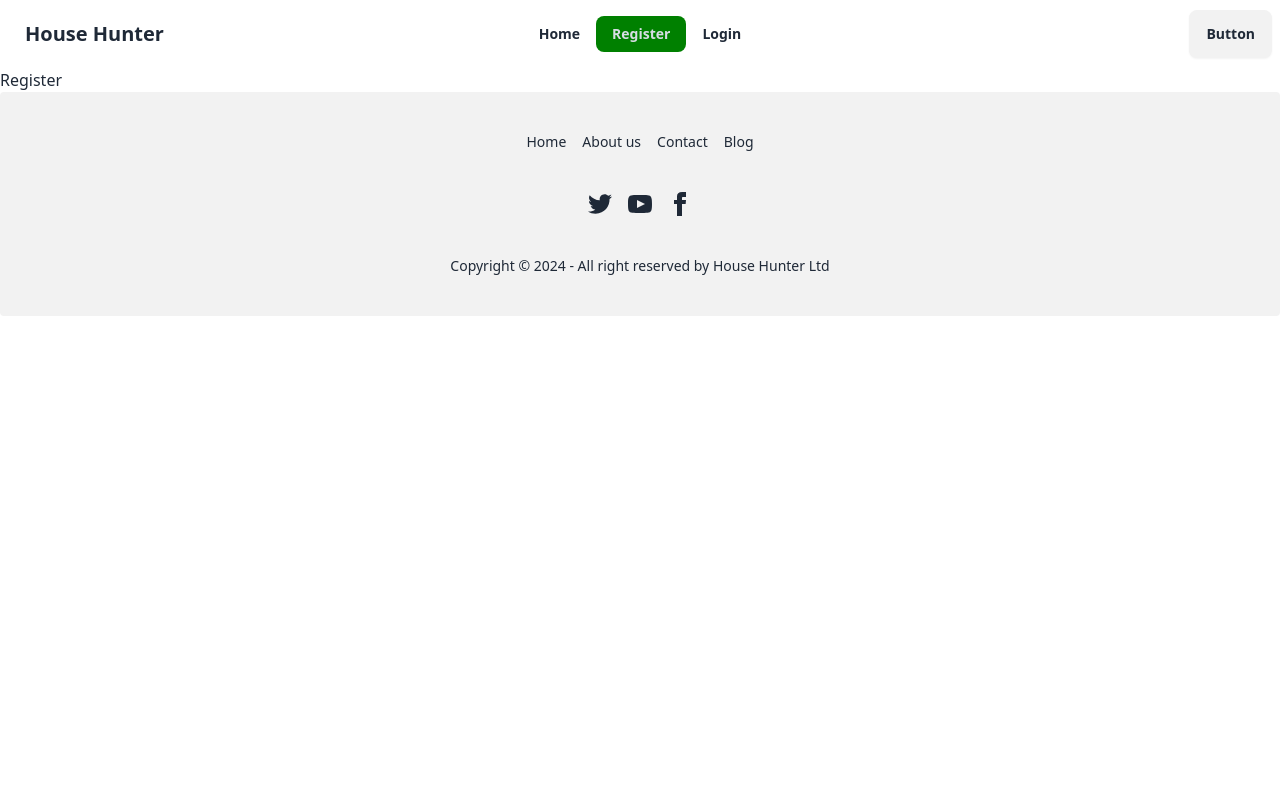
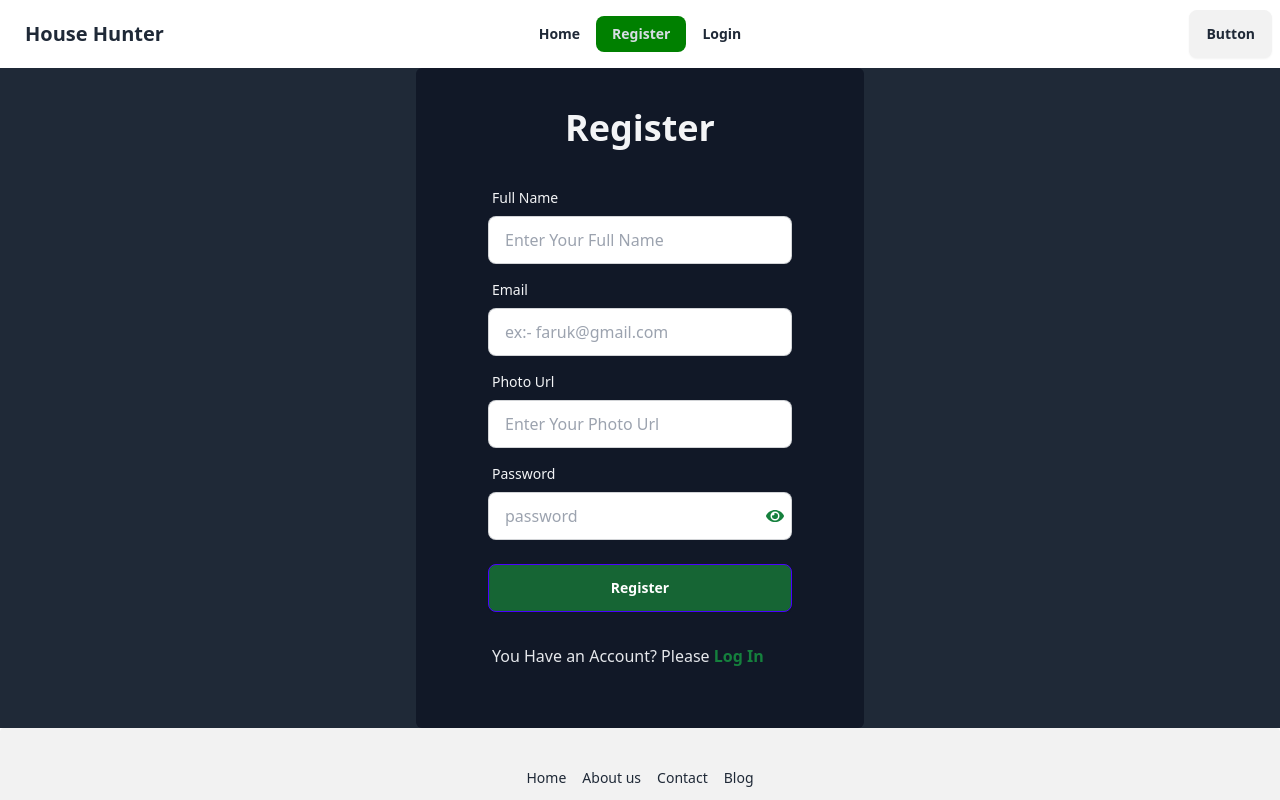
Before and after one commit to gfaruk02/house-hunter-client, a React (Vite) app: page /register in a window 1280 px wide. Shown: the top 800 px of the page. Built offline with nearby package versions, Linux system fonts and the light colour scheme.

Commit message:
design login and register page

```diff
--- a/package.json
+++ b/package.json
@@ -14,8 +14,10 @@
     "match-sorter": "^6.3.3",
     "react": "^18.2.0",
     "react-dom": "^18.2.0",
+    "react-icons": "^5.0.1",
     "react-router-dom": "^6.21.3",
-    "sort-by": "^1.2.0"
+    "sort-by": "^1.2.0",
+    "sweetalert2": "^11.10.3"
   },
   "devDependencies": {
     "@types/react": "^18.2.43",
--- a/src/Pages/Login/Login.jsx
+++ b/src/Pages/Login/Login.jsx
@@ -1,10 +1,64 @@
+import { useState } from "react";
+import Swal from "sweetalert2";
+import { FaEye, FaEyeSlash } from 'react-icons/fa';
+import { Link } from "react-router-dom";
 
 const Login = () => {
-    return (
-        <div>
-            <h1> Login Page</h1>
-        </div>
-    );
+	const [showPassword, setShowPassword] = useState(false)
+	const handleLogin = e => {
+		e.preventDefault();
+		const form = e.target;
+		const email = form.email.value;
+		const password = form.password.value;
+		console.log(email, password);
+
+		// setSuccess('')
+		if (!/^(?=.*[A-Z])(?=.*\d)(?=.*[!@#$%^&*()_+{}[\]:;<>,.?~\\-]).{6,}$/.test(password)) {
+			Swal.fire({
+				title: 'Error!',
+				text: 'Password Minimum 6 characters, at least one uppercase letter, one number and one special character:',
+				icon: 'error',
+				confirmButtonText: 'Cool'
+			})
+		}
+	}
+	return (
+		<div>
+			<section className="bg-gray-800">
+						<div className="flex flex-col max-w-md rounded-md sm:p-10 bg-gray-900 text-gray-800 mx-auto">
+							<div className=" text-center">
+								<h1 className=" text-4xl font-bold text-gray-100">Login</h1>
+							</div>
+							<form onSubmit={handleLogin} className="card-body">
+								<div className="form-control">
+									<label className="label">
+										<span className=" text-gray-100 label-text">Email</span>
+									</label>
+									<input name='email' type="email" placeholder="email" className="input input-bordered" required />
+								</div>
+								<div className="form-control">
+									<label className="label">
+										<span className=" text-gray-100 label-text">Password</span>
+									</label>
+									<div className='flex items-center relative'>
+										<input name='password' type={showPassword ? "text" : "password"} placeholder="password" className="input input-bordered w-full" required />
+										<span className=" text-gray-100  absolute right-2" onClick={() => setShowPassword(!showPassword)}>
+											{
+												showPassword ? <FaEyeSlash className="  text-green-400 text-lg"></FaEyeSlash> : <FaEye className=" text-green-700 text-lg"></FaEye>
+											}
+										</span>
+									</div>
+								</div>
+								<div className="form-control mt-4">
+									<button className="btn btn-primary  hover:bg-green-400 bg-green-800 text-white font-bold">Register</button>
+								</div>
+							</form>
+                            <div className='text-gray-200 pl-9 mb-5 '>
+            <p>Do not Have an Account? Please <Link to='/register' className='text-green-700 font-bold'> Sign Up </Link></p>
+          </div>
+						</div>
+			</section>
+		</div>
+	);
 };
-
 export default Login;
--- a/src/Pages/Register/Register.jsx
+++ b/src/Pages/Register/Register.jsx
@@ -1,11 +1,80 @@
+import { useState } from "react";
+import Swal from "sweetalert2";
+import { FaEye, FaEyeSlash } from 'react-icons/fa';
+import { Link } from "react-router-dom";
 
 
 const Register = () => {
-    return (
-        <div>
-            <h1>Register</h1>
-        </div>
-    );
+	const [showPassword, setShowPassword] = useState(false)
+	const handleRegister = e => {
+		e.preventDefault();
+		const form = e.target;
+		const name = form.name.value;
+		const email = form.email.value;
+		const photo = form.photo.value;
+		const password = form.password.value;
+		console.log(name, email, photo, password);
+
+		// setSuccess('')
+		if (!/^(?=.*[A-Z])(?=.*\d)(?=.*[!@#$%^&*()_+{}[\]:;<>,.?~\\-]).{6,}$/.test(password)) {
+			Swal.fire({
+				title: 'Error!',
+				text: 'Password Minimum 6 characters, at least one uppercase letter, one number and one special character:',
+				icon: 'error',
+				confirmButtonText: 'Cool'
+			})
+		}
+	}
+	return (
+		<div>
+			<section className="bg-gray-800">
+						<div className="flex flex-col max-w-md rounded-md sm:p-10 bg-gray-900 text-gray-800 mx-auto">
+							<div className=" text-center">
+								<h1 className=" text-4xl font-bold text-gray-100">Register</h1>
+							</div>
+							<form onSubmit={handleRegister} className="card-body">
+								<div className="form-control">
+									<label className="label">
+										<span className=" text-gray-100 label-text">Full Name</span>
+									</label>
+									<input name='name' type="text" placeholder="Enter Your Full Name" className="input input-bordered" required />
+								</div>
+								<div className="form-control">
+									<label className="label">
+										<span className=" text-gray-100 label-text">Email</span>
+									</label>
+									<input name='email' type="email" placeholder="ex:- faruk@gmail.com" className="input input-bordered" required />
+								</div>
+								<div className="form-control">
+									<label className="label">
+										<span className=" text-gray-100 label-text">Photo Url</span>
+									</label>
+									<input name='photo' type="text" placeholder="Enter Your Photo Url" className="input input-bordered" required />
+								</div>
+								<div className="form-control">
+									<label className="label">
+										<span className=" text-gray-100 label-text">Password</span>
+									</label>
+									<div className='flex items-center relative'>
+										<input name='password' type={showPassword ? "text" : "password"} placeholder="password" className="input input-bordered w-full" required />
+										<span className=" text-gray-100  absolute right-2" onClick={() => setShowPassword(!showPassword)}>
+											{
+												showPassword ? <FaEyeSlash className="  text-green-400 text-lg"></FaEyeSlash> : <FaEye className=" text-green-700 text-lg"></FaEye>
+											}
+										</span>
+									</div>
+								</div>
+								<div className="form-control mt-4">
+									<button className="btn btn-primary  hover:bg-green-400 bg-green-800 text-white font-bold">Register</button>
+								</div>
+							</form>
+							<div className='text-gray-200 pl-9 mb-5 '>
+            <p>You Have an Account? Please <Link to='/login' className='text-green-700 font-bold'> Log In </Link></p>
+          </div>
+						</div>
+			</section>
+		</div>
+	);
 };
 
 export default Register;
```
Also changed, not shown: 1 other file (tests, documents, lock files or other folders).
